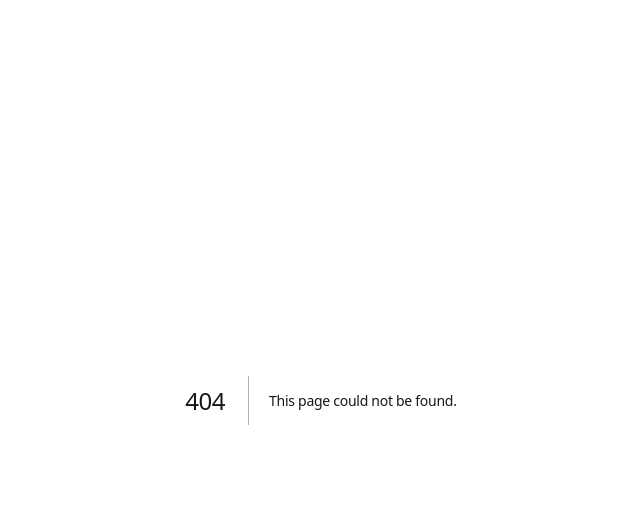
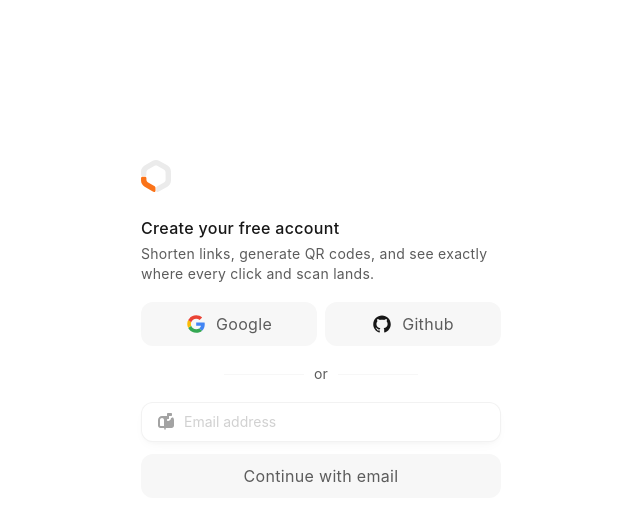
Before and after one commit to Tsavsar/luotain, a Next.js app: page /get-started in a window 1280 px wide. Before the commit this address had no page. Shown: the top 522 px of the page, without its empty margins (319-959 px from the left). Built offline with nearby package versions, Linux system fonts and the light colour scheme.

Commit message:
Error state added

```diff
--- a/src/app/login/page.jsx
+++ b/src/app/get-started/page.jsx
@@ -1,7 +1,46 @@
+'use client'
+
+import { useState, useRef } from 'react'
 import AuthButton from '@/components/secondarybutton'
+import Continuebutton from '@/components/continuebutton'
 import Inputfield from '@/components/input'
 
-export default function LoginPage() {
+export default function Getstarted() {
+  const [email, setEmail] = useState('')
+  const [emailError, setEmailError] = useState(false) // ← add this
+  const [shaking, setShaking] = useState(false)
+  const [showToast, setShowToast] = useState(false)
+  const toastTimer = useRef(null)
+  const errorTimer = useRef(null)
+
+  function handleContinue() {
+    const isValid = /^[^\s@]+@[^\s@]+\.[^\s@]+$/.test(email)
+    setTimeout(() => setEmailError(false), 2000)
+
+    clearTimeout(errorTimer.current)
+    setEmailError(true)
+    errorTimer.current = setTimeout(() => setEmailError(false), 2000)
+
+    if (!isValid) {
+      setEmailError(true)
+
+      // shake
+      setShaking(false)
+      setTimeout(() => setShaking(true), 10)
+      setTimeout(() => setShaking(false), 310)
+
+      // toast
+      clearTimeout(toastTimer.current)
+      setShowToast(true)
+      toastTimer.current = setTimeout(() => setShowToast(false), 3000)
+
+      return
+    }
+  }
+  function validateEmail() {
+    const isValid = /^[^\s@]+@[^\s@]+\.[^\s@]+$/.test(email)
+    setEmailError(!isValid)
+  }
   return (
     <main
       style={{
@@ -123,23 +162,73 @@ export default function LoginPage() {
         {/*input field & button*/}
         <div style={{ display: 'flex', flexDirection: 'column', gap: '12px' }}>
           <Inputfield
+            value={email}
+            onChange={(e) => setEmail(e.target.value)}
+            onBlur={validateEmail}
+            error={emailError}
+            placeholder='Email address'
             lefticon={
-              <img
-                src='/assets/mail.svg'
-                width={20}
-                height={20}
-                alt='Google'
-              />
+              <svg
+                width='20'
+                height='20'
+                viewBox='0 0 20 20'
+                fill='none'
+                xmlns='http://www.w3.org/2000/svg'
+              >
+                <path
+                  d='M9 17V15'
+                  stroke='currentColor'
+                  strokeWidth='1.5'
+                  strokeLinecap='round'
+                  strokeLinejoin='round'
+                />
+                <path
+                  d='M15 6C15 7.654 13.654 9 12 9C11.448 9 11 8.552 11 8C11 7.448 11.448 7 12 7C12.552 7 13 6.551 13 6V5.816C12.153 5.514 11.481 4.845 11.178 4H6C3.794 4 2 5.794 2 8V13.5C2 14.878 3.122 16 4.5 16H15.5C16.878 16 18 14.878 18 13.5V8C18 6.95 17.585 6 16.92 5.286C16.398 5.725 15.734 6 15 6ZM8 14H4.5C4.224 14 4 13.776 4 13.5V8C4 6.897 4.897 6 6 6C7.103 6 8 6.897 8 8V14Z'
+                  fill='currentColor'
+                />
+                <path
+                  d='M15 1H12C11.4477 1 11 1.44772 11 2V3C11 3.55228 11.4477 4 12 4H15C15.5523 4 16 3.55228 16 3V2C16 1.44772 15.5523 1 15 1Z'
+                  fill='currentColor'
+                />
+                <path
+                  d='M12 3V6'
+                  stroke='currentColor'
+                  strokeWidth='2'
+                  strokeLinecap='round'
+                  strokeLinejoin='round'
+                />
+              </svg>
             }
-            placeholder='Email address'
           />
-          <AuthButton
-            style={{ width: '100%' }}
-
+          <Continuebutton
+            active={email.length > 0}
             label='Continue with email'
+            shaking={shaking}
+            onClick={handleContinue}
           />
         </div>
       </div>
+
+      {showToast && (
+        <div
+          style={{
+            position: 'fixed',
+            bottom: '32px',
+            left: '50%',
+            transform: 'translateX(-50%)',
+            background: 'var(--bg-default)',
+            border: '1px solid var(--stroke-soft)',
+            boxShadow: 'var(--shadow-md)',
+            borderRadius: 'var(--radius-lg)',
+            padding: '12px 20px',
+            fontSize: '14px',
+            color: 'var(--text-sub)',
+            whiteSpace: 'nowrap',
+          }}
+        >
+          Invalid email, please enter a valid email to continue
+        </div>
+      )}
     </main>
   )
 }
--- a/src/app/globals.css
+++ b/src/app/globals.css
@@ -593,6 +593,25 @@ pre {
 input:focus-visible {
   outline: none;
 }
+
+@keyframes shake {
+  0% {
+    transform: translateX(0);
+  }
+  25% {
+    transform: translateX(-6px);
+  }
+  75% {
+    transform: translateX(6px);
+  }
+  100% {
+    transform: translateX(0);
+  }
+}
+
+.is-shaking {
+  animation: shake 0.3s ease;
+}
 /*
 .auth-btn:hover {
   background: var(--bg-subtle) !important;
--- /dev/null
+++ b/src/components/continuebutton.jsx
@@ -0,0 +1,27 @@
+'use client'
+
+import { useState } from 'react'
+
+export default function Continuebutton({ active, label, shaking, onClick }) {
+  return (
+    <button
+      onClick={onClick}
+      className={shaking ? 'is-shaking' : ''}
+      style={{
+        width: '100%',
+        display: 'flex',
+        alignItems: 'center',
+        justifyContent: 'center',
+        padding: '10px',
+        background: active ? 'var(--primary-base)' : 'var(--bg-surface)',
+        color: active ? 'var(--text-inverse)' : 'var(--text-sub)',
+        border: 'none',
+        borderRadius: 'var(--radius-lg)',
+        cursor: 'pointer',
+        transition: 'background 0.15s ease, color 0.15s ease',
+      }}
+    >
+      <span className='para-md'>{label}</span>
+    </button>
+  )
+}
--- a/src/components/input.jsx
+++ b/src/components/input.jsx
@@ -2,9 +2,15 @@
 
 import { useState } from 'react'
 
-export default function Inputfield({ lefticon, righticon, placeholder }) {
-  const [value, setValue] = useState('')
-
+export default function Inputfield({
+  lefticon,
+  righticon,
+  placeholder,
+  value,
+  onChange,
+  error,
+  onBlur,
+}) {
   const [focused, setFocused] = useState(false)
   const [hovered, setHovered] = useState(false)
 
@@ -18,12 +24,18 @@ export default function Inputfield({ lefticon, righticon, placeholder }) {
         boxShadow: 'var(--shadow-xs)',
         borderRadius: 'var(--radius-lg)',
         backgroundColor: 'var(--bg-default)',
-        border: focused
-          ? '1px solid var(--primary-base)'
-          : hovered
-            ? '1px solid var(--stroke-medium)'
-            : '1px solid var(--stroke-soft)',
-        boxShadow: focused ? 'var(--focus-active)' : 'var(--shadow-xs)',
+        border: error
+          ? '1px solid var(--error-base)'
+          : focused
+            ? '1px solid var(--primary-base)'
+            : hovered
+              ? '1px solid var(--stroke-medium)'
+              : '1px solid var(--stroke-soft)',
+        boxShadow: error
+          ? 'var(--focus-error)'
+          : focused
+            ? 'var(--focus-active)'
+            : 'var(--shadow-xs)',
         display: 'flex',
         alignItems: 'center',
         padding: '10px 8px 10px 14px',
@@ -38,13 +50,28 @@ export default function Inputfield({ lefticon, righticon, placeholder }) {
         transition: 'border 0.15s ease, box-shadow 0.15s ease',
       }}
     >
-      {lefticon}
+      <div
+        style={{
+          color:
+            focused || value.length > 0
+              ? 'var(--text-strong)'
+              : 'var(--text-soft)',
+          display: 'flex',
+          alignItems: 'center',
+          transition: 'color 0.15s ease',
+        }}
+      >
+        {lefticon}
+      </div>
       <input
         placeholder={placeholder}
         value={value}
-        onChange={(e) => setValue(e.target.value)}
+        onChange={onChange}
         onFocus={() => setFocused(true)}
-        onBlur={() => setFocused(false)}
+        onBlur={() => {
+          setFocused(false)
+          onBlur?.()
+        }}
         style={{
           outline: 'none',
           flex: 1,
```
